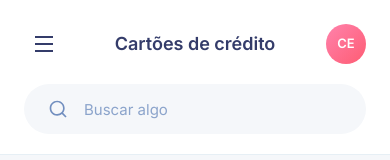
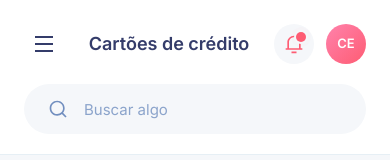
Before and after one commit to VictorNascimento14/Vitalbank, a Next.js app: page /cartoes in a window 390 px wide. Shown: the top 160 px of the page. Built offline with nearby package versions, Linux system fonts and the light colour scheme.

Commit message:
feat(sistema): painel de notificações no sino do cabeçalho (#168)

```diff
--- a/src/app/(painel)/layout.tsx
+++ b/src/app/(painel)/layout.tsx
@@ -1,5 +1,12 @@
+import { listarNotificacoes } from "@/dados";
+import { Notificacoes } from "@/telas/comum/Notificacoes";
 import { Casca } from "@/ui";
 
-export default function LayoutDoPainel({ children }: LayoutProps<"/">) {
-  return <Casca nomeDoCliente="Cliente Exemplo">{children}</Casca>;
+export default async function LayoutDoPainel({ children }: LayoutProps<"/">) {
+  const avisos = await listarNotificacoes();
+  return (
+    <Casca nomeDoCliente="Cliente Exemplo" notificacoes={<Notificacoes itens={avisos} />}>
+      {children}
+    </Casca>
+  );
 }
--- a/src/dados/index.ts
+++ b/src/dados/index.ts
@@ -18,6 +18,7 @@ import {
   RECEITA_MENSAL,
   RESUMO_DOS_INVESTIMENTOS,
 } from "./sementes/investimentos";
+import { NOTIFICACOES } from "./sementes/notificacoes";
 import { PERFIL } from "./sementes/perfil";
 import { BENEFICIOS, NIVEIS, PONTOS } from "./sementes/privilegios";
 import { HISTORICO_DE_SALDO } from "./sementes/saldo";
@@ -122,3 +123,8 @@ export async function obterPerfil() {
 export async function programaDePontos() {
   return { niveis: NIVEIS, pontos: PONTOS, beneficios: BENEFICIOS };
 }
+
+/** Avisos recentes, do mais novo ao mais antigo. */
+export async function listarNotificacoes() {
+  return NOTIFICACOES;
+}
--- /dev/null
+++ b/src/dados/sementes/notificacoes.ts
@@ -0,0 +1,16 @@
+import type { DiaISO } from "@/dominio/datas";
+
+/** Avisos recentes do app. */
+export const NOTIFICACOES: readonly {
+  id: string;
+  tipo: "entrada" | "saida" | "seguranca" | "fatura";
+  titulo: string;
+  texto: string;
+  quando: DiaISO;
+  lida: boolean;
+}[] = [
+  { id: "n1", tipo: "entrada", titulo: "Pix recebido", texto: "Joana Wilson enviou R$ 5.400,00.", quando: "2026-10-02T08:15", lida: false },
+  { id: "n2", tipo: "fatura", titulo: "Fatura fechada", texto: "A fatura do cartão •••• 1234 fecha hoje.", quando: "2026-10-02T06:00", lida: false },
+  { id: "n3", tipo: "seguranca", titulo: "Novo acesso", texto: "Entrada pelo navegador em São Paulo.", quando: "2026-10-01T21:40", lida: false },
+  { id: "n4", tipo: "saida", titulo: "Compra aprovada", texto: "Supermercado, R$ 327,90 no cartão •••• 7560.", quando: "2026-09-30T11:02", lida: true },
+];
--- /dev/null
+++ b/src/telas/comum/Notificacoes.tsx
@@ -0,0 +1,143 @@
+"use client";
+
+import {
+  RiArrowDownLine,
+  RiArrowUpLine,
+  RiBillFill,
+  RiNotification3Line,
+  RiShieldKeyholeFill,
+} from "@remixicon/react";
+import { AnimatePresence, motion } from "motion/react";
+import { useEffect, useId, useRef, useState, type ReactNode } from "react";
+import type { listarNotificacoes } from "@/dados";
+import { haQuantoTempo } from "@/dominio/datas";
+import { cx, PastilhaDeIcone, type Tom } from "@/ui";
+import { duracao, mola } from "@/ui/movimento";
+
+type Itens = Awaited<ReturnType<typeof listarNotificacoes>>;
+
+const TIPO: Record<Itens[number]["tipo"], { tom: Tom; icone: ReactNode }> = {
+  entrada: { tom: "turquesa", icone: <RiArrowDownLine /> },
+  saida: { tom: "rosa", icone: <RiArrowUpLine /> },
+  seguranca: { tom: "azul", icone: <RiShieldKeyholeFill /> },
+  fatura: { tom: "amarelo", icone: <RiBillFill /> },
+};
+
+/**
+ * O sino do cabeçalho e o painel de avisos. Abre num balão que cresce do sino; fecha com
+ * Esc, clique fora ou no próprio sino. O ponto vermelho some quando não há aviso por ler.
+ */
+export function Notificacoes({ itens, className }: { itens: Itens; className?: string }) {
+  const [aberto, setAberto] = useState(false);
+  const [lidas, setLidas] = useState(() => new Set(itens.filter((i) => i.lida).map((i) => i.id)));
+  const caixa = useRef<HTMLDivElement>(null);
+  const sino = useRef<HTMLButtonElement>(null);
+  const id = useId();
+  const naoLidas = itens.filter((i) => !lidas.has(i.id)).length;
+
+  useEffect(() => {
+    if (!aberto) return;
+    const fora = (e: MouseEvent) => {
+      if (!caixa.current?.contains(e.target as Node)) setAberto(false);
+    };
+    const tecla = (e: KeyboardEvent) => {
+      if (e.key === "Escape") {
+        setAberto(false);
+        sino.current?.focus();
+      }
+    };
+    document.addEventListener("mousedown", fora);
+    document.addEventListener("keydown", tecla);
+    return () => {
+      document.removeEventListener("mousedown", fora);
+      document.removeEventListener("keydown", tecla);
+    };
+  }, [aberto]);
+
+  return (
+    <div ref={caixa} className={cx("relative", className)}>
+      <button
+        ref={sino}
+        type="button"
+        aria-label={naoLidas ? `Notificações, ${naoLidas} não lidas` : "Notificações"}
+        aria-expanded={aberto}
+        aria-controls={id}
+        onClick={() => setAberto((a) => !a)}
+        className="group relative grid size-10 place-items-center rounded-full bg-fundo transition-colors duration-200 ease-saida hover:bg-azul-claro focus-visible:outline-none focus-visible:ring-2 focus-visible:ring-primaria-viva lg:size-[50px]"
+      >
+        <RiNotification3Line
+          aria-hidden="true"
+          className="size-5 text-perigo group-hover:motion-safe:animate-[sacudir_0.5s_ease-in-out] lg:size-6"
+        />
+        <AnimatePresence>
+          {naoLidas > 0 && (
+            <motion.span
+              aria-hidden="true"
+              initial={{ scale: 0 }}
+              animate={{ scale: 1 }}
+              exit={{ scale: 0 }}
+              transition={mola}
+              className="absolute right-2 top-2 flex size-2.5 lg:right-3 lg:top-3"
+            >
+              <span className="absolute inline-flex size-full rounded-full bg-perigo opacity-60 motion-safe:animate-ping" />
+              <span className="relative inline-flex size-2.5 rounded-full bg-perigo ring-2 ring-fundo" />
+            </motion.span>
+          )}
+        </AnimatePresence>
+      </button>
+
+      <AnimatePresence>
+        {aberto && (
+          <motion.div
+            id={id}
+            role="dialog"
+            aria-label="Notificações"
+            initial={{ opacity: 0, scale: 0.92, y: -6 }}
+            animate={{ opacity: 1, scale: 1, y: 0 }}
+            exit={{ opacity: 0, scale: 0.95, y: -4 }}
+            transition={{ duration: duracao.media, ease: [0.22, 1, 0.36, 1] }}
+            style={{ originX: 1, originY: 0 }}
+            className="absolute right-0 top-[calc(100%+12px)] z-30 w-[min(360px,calc(100vw-48px))] rounded-bloco bg-superficie p-2 shadow-[0_20px_50px_-15px_var(--sombra-cor),0_0_0_1px_var(--borda)]"
+          >
+            <div className="flex items-center justify-between px-3 py-2">
+              <p className="text-corpo font-semibold text-tinta">Notificações</p>
+              <button
+                type="button"
+                disabled={naoLidas === 0}
+                onClick={() => setLidas(new Set(itens.map((i) => i.id)))}
+                className="rounded-miudo px-2 py-1 text-legenda font-medium text-primaria-viva transition-colors hover:bg-azul-claro disabled:text-tinta-suave disabled:hover:bg-transparent"
+              >
+                Marcar todas como lidas
+              </button>
+            </div>
+            <ul className="flex flex-col">
+              {itens.map((n, i) => {
+                const { tom, icone } = TIPO[n.tipo];
+                const nova = !lidas.has(n.id);
+                return (
+                  <motion.li
+                    key={n.id}
+                    initial={{ opacity: 0, x: 8 }}
+                    animate={{ opacity: 1, x: 0 }}
+                    transition={{ delay: 0.05 + i * 0.04 }}
+                    className="group flex gap-3 rounded-campo p-3 transition-colors hover:bg-fundo"
+                  >
+                    <PastilhaDeIcone tom={tom} tamanho="sm" className="size-10!">
+                      {icone}
+                    </PastilhaDeIcone>
+                    <div className="min-w-0 flex-1">
+                      <p className={cx("text-rotulo text-tinta-forte", nova && "font-semibold")}>{n.titulo}</p>
+                      <p className="text-legenda text-tinta-suave">{n.texto}</p>
+                      <p className="mt-0.5 text-legenda text-tinta-suave/80">{haQuantoTempo(n.quando)}</p>
+                    </div>
+                    {nova && <span aria-label="não lida" className="mt-1.5 size-2 shrink-0 rounded-full bg-primaria" />}
+                  </motion.li>
+                );
+              })}
+            </ul>
+          </motion.div>
+        )}
+      </AnimatePresence>
+    </div>
+  );
+}
--- a/src/ui/casca/Cabecalho.tsx
+++ b/src/ui/casca/Cabecalho.tsx
@@ -1,8 +1,9 @@
 "use client";
 
-import { RiMenuLine, RiNotification3Line, RiSearchLine, RiSettings5Line } from "@remixicon/react";
+import { RiMenuLine, RiSearchLine, RiSettings5Line } from "@remixicon/react";
 import Link from "next/link";
 import { usePathname } from "next/navigation";
+import type { ReactNode } from "react";
 import { Avatar } from "../base/Avatar";
 import { cx } from "../cx";
 import { itemAtivo } from "./navegacao";
@@ -11,6 +12,8 @@ interface Props {
   /** Abre a gaveta de navegação (celular e tablet). */
   aoAbrirMenu?: () => void;
   nomeDoCliente: string;
+  /** O sino de avisos (vem da tela, com os dados). */
+  notificacoes?: ReactNode;
 }
 
 const botaoRedondo = cx(
@@ -43,7 +46,7 @@ function Busca({ className }: { className?: string }) {
  * Faixa de cima (101 px no desktop): título da tela, busca, atalhos e a pessoa logada.
  * No celular vira menu + título + avatar, com a busca numa segunda linha.
  */
-export function Cabecalho({ aoAbrirMenu, nomeDoCliente }: Props) {
+export function Cabecalho({ aoAbrirMenu, nomeDoCliente, notificacoes }: Props) {
   const titulo = itemAtivo(usePathname())?.titulo ?? "Vitalbank";
   return (
     <header className="border-b border-borda bg-superficie px-6 pb-5 pt-6 lg:flex lg:h-cabecalho lg:items-center lg:gap-6 lg:px-10 lg:py-0">
@@ -57,7 +60,8 @@ export function Cabecalho({ aoAbrirMenu, nomeDoCliente }: Props) {
           <RiMenuLine aria-hidden="true" className="size-6" />
         </button>
         <h1 className="text-menu font-semibold text-tinta md:text-secao lg:text-titulo">{titulo}</h1>
-        <span className="lg:hidden">
+        <span className="flex items-center gap-3 lg:hidden">
+          {notificacoes}
           <Avatar nome={nomeDoCliente} tamanho="sm" />
         </span>
       </div>
@@ -70,16 +74,7 @@ export function Cabecalho({ aoAbrirMenu, nomeDoCliente }: Props) {
             className="size-6 text-tinta-suave transition-transform duration-500 ease-saida group-hover:rotate-90"
           />
         </Link>
-        <button type="button" aria-label="Notificações" className={cx(botaoRedondo, "relative")}>
-          <RiNotification3Line
-            aria-hidden="true"
-            className="size-6 text-perigo group-hover:motion-safe:animate-[sacudir_0.5s_ease-in-out]"
-          />
-          <span className="absolute right-3 top-3 flex size-2.5">
-            <span className="absolute inline-flex size-full rounded-full bg-perigo opacity-60 motion-safe:animate-ping" />
-            <span className="relative inline-flex size-2.5 rounded-full bg-perigo ring-2 ring-fundo" />
-          </span>
-        </button>
+        {notificacoes}
         <Avatar nome={nomeDoCliente} tamanho="lg" className="size-[60px]! text-corpo!" />
       </div>
     </header>
--- a/src/ui/casca/Casca.tsx
+++ b/src/ui/casca/Casca.tsx
@@ -9,13 +9,14 @@ import { ColunaLateral } from "./ColunaLateral";
 interface Props {
   children: ReactNode;
   nomeDoCliente: string;
+  notificacoes?: ReactNode;
 }
 
 /**
  * A casca do painel, montada uma vez pelo layout: só o miolo troca ao navegar.
  * A partir de `lg` a coluna fica fixa à esquerda; abaixo disso ela mora numa gaveta.
  */
-export function Casca({ children, nomeDoCliente }: Props) {
+export function Casca({ children, nomeDoCliente, notificacoes }: Props) {
   const [aberta, setAberta] = useState(false);
   const gaveta = useRef<HTMLDivElement>(null);
   const fechar = () => setAberta(false);
@@ -77,7 +78,7 @@ export function Casca({ children, nomeDoCliente }: Props) {
       </AnimatePresence>
 
       <div className="flex min-w-0 flex-1 flex-col">
-        <Cabecalho nomeDoCliente={nomeDoCliente} aoAbrirMenu={() => setAberta(true)} />
+        <Cabecalho nomeDoCliente={nomeDoCliente} notificacoes={notificacoes} aoAbrirMenu={() => setAberta(true)} />
         <main id="conteudo" tabIndex={-1} className="flex-1 px-6 py-6 focus:outline-none md:px-8 lg:px-10 lg:py-8">
           {children}
         </main>
```
Also changed, not shown: 2 other files (tests, documents, lock files or other folders).
